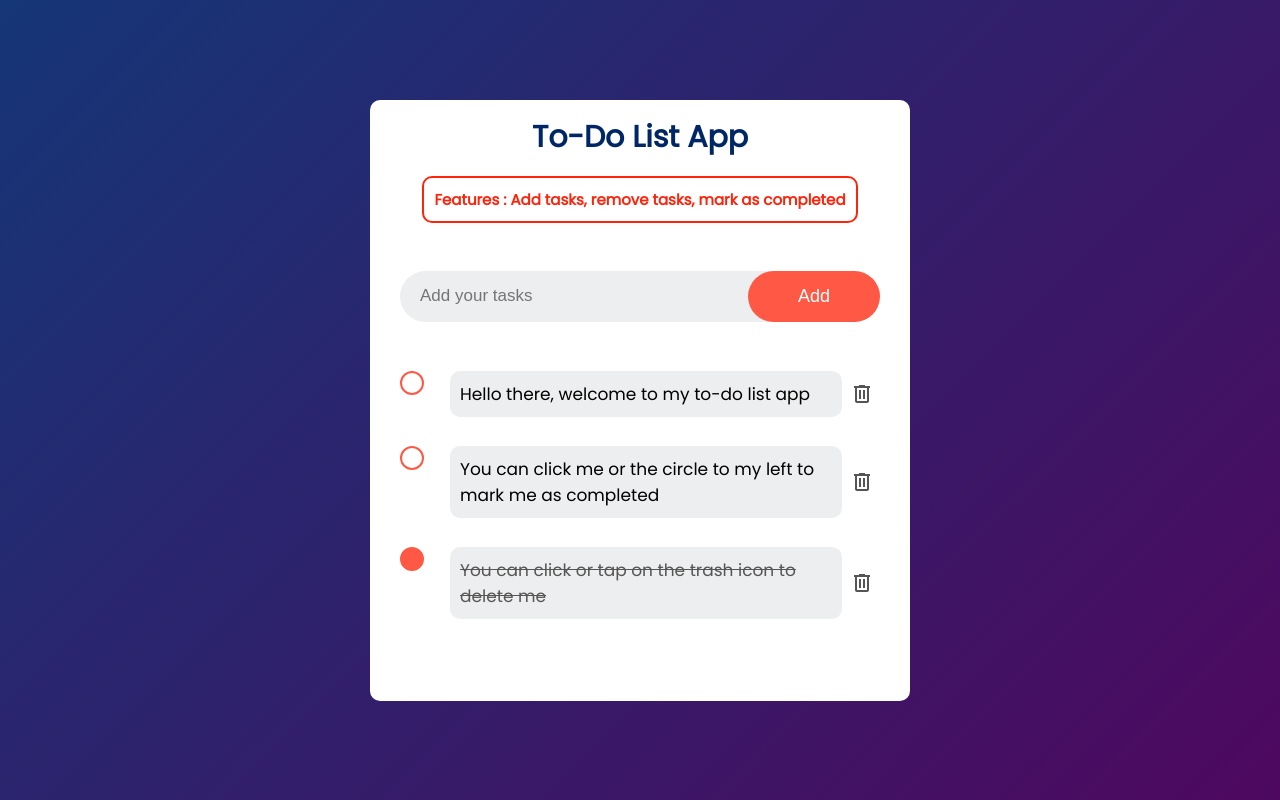
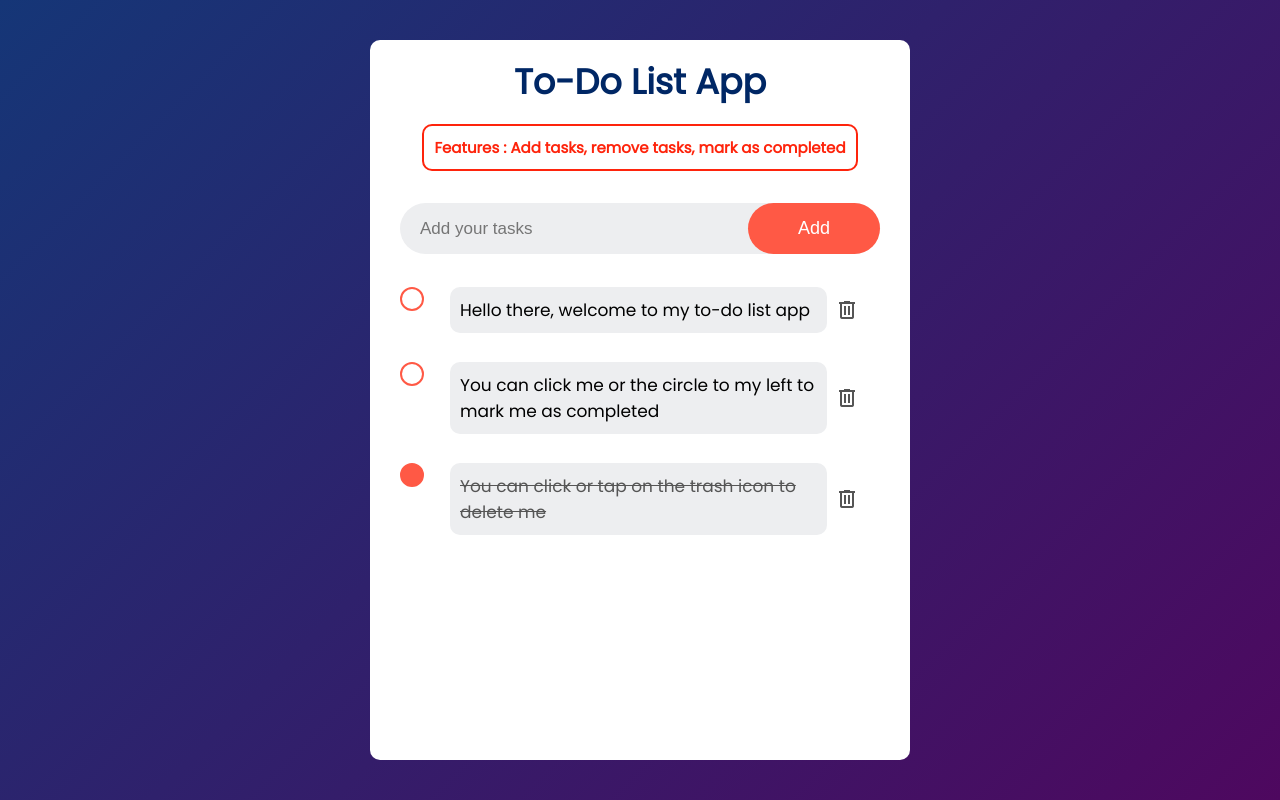
Before and after one commit to prajwl-dh/to-do-list, a React (Vite) app: page / in a window 1280 px wide. Built offline with nearby package versions, Linux system fonts and the light colour scheme.

Commit message:
Update padding and font size in App.css

```diff
--- a/src/App.css
+++ b/src/App.css
@@ -15,7 +15,7 @@ body{
     width: 100%;
     min-height: 100vh;
     background: linear-gradient(135deg, #153677, #4e085f);
-    padding: 10px;
+    padding: 5px;
     display: flex;
     justify-content: center;
     align-items: center;
@@ -24,13 +24,14 @@ body{
 .todo-app{
     width: 100%;
     max-width: 540px;
+    height: 90vh;
     background-color: #fff;
-    padding: 15px 30px 70px;
+    padding: 15px 30px 10px;
     border-radius: 10px;
     display: flex;
     flex-direction: column;
     align-items: left;
-    gap: 2rem;
+    gap: 1rem;
 }
 
 .app-title{
@@ -42,7 +43,7 @@ body{
 }
 
 .app-title h2, .app-title i{
-    font-size: 30px;
+    font-size: 35px;
     color: #002765;
     font-weight: 800;
 }
@@ -101,8 +102,11 @@ button:hover{
     }
 }
 
-ul{
+ul {
     list-style: none;
+    overflow-y: auto; /* Add this line */
+    max-height: auto; /* Set a fixed height as per your requirement */
+    padding-right: 15px; /* Add some padding to accommodate the scrollbar */
 }
 
 ul li{
```
